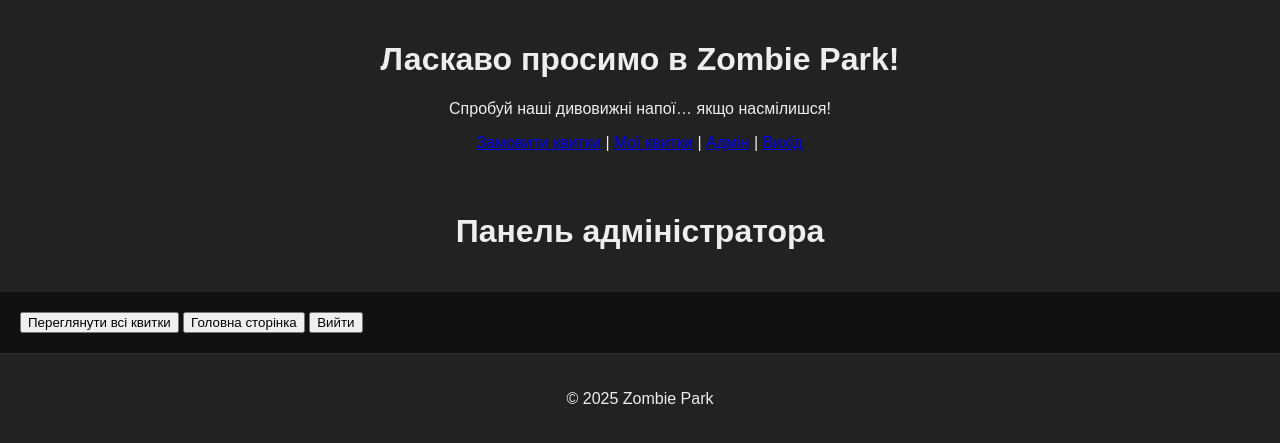
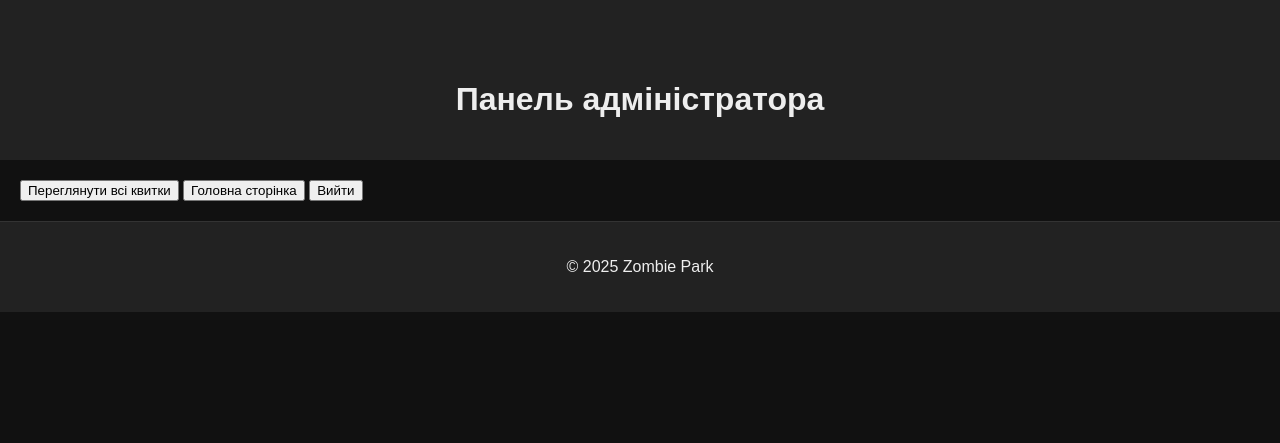
Before and after one commit to IgorDykun/ZombieParkRepository, a Flask app: page /admin_home in a window 1280 px wide. Shown: the top 443 px of the page. Run offline with Flask 3, Linux system fonts and the light colour scheme; a user stored in the database is signed in.

Commit message:
Save local changes before rebase

```diff
--- a/app.py
+++ b/app.py
@@ -23,15 +23,13 @@ def load_user(user_id):
 
 @app.route("/")
 def home():
-    # Якщо користувач уже увійшов, перенаправляємо за роллю
     if current_user.is_authenticated:
         if current_user.role == "admin":
             return redirect(url_for("admin_home"))
         else:
-            return redirect(url_for("home"))  # Можна змінити на сторінку замовлення квитків
-    return render_template("index.html")  # Лендінг з кнопками
+            return render_template("index.html")
+    return render_template("index.html")
 
-# --- Реєстрація ---
 @app.route("/register", methods=["GET", "POST"])
 def register():
     if request.method == "POST":
@@ -49,7 +47,6 @@ def register():
 
     return render_template("register.html")
 
-# --- Вхід ---
 @app.route("/login", methods=["GET", "POST"])
 def login():
     if request.method == "POST":
@@ -67,14 +64,12 @@ def login():
             flash("Невірний логін або пароль.")
     return render_template("login.html")
 
-# --- Вихід ---
 @app.route("/logout")
 @login_required
 def logout():
     logout_user()
     return redirect(url_for("home"))
 
-# --- Адмін: головна ---
 @app.route("/admin_home")
 @login_required
 def admin_home():
@@ -82,7 +77,6 @@ def admin_home():
         return "Доступ заборонено!", 403
     return render_template("admin_home.html")
 
-# --- Замовлення квитків ---
 @app.route("/tickets", methods=["GET", "POST"])
 @login_required
 def tickets():
@@ -101,7 +95,6 @@ def tickets():
             flash("Дата не може бути в минулому.", "warning")
             return redirect(url_for("tickets"))
 
-        # Встановлення ціни залежно від типу квитка
         ticket_prices = {"standard": 100, "vip": 200}
         total_price = ticket_prices.get(ticket_type, 100) * quantity
 
@@ -118,14 +111,12 @@ def tickets():
 
     return render_template("tickets.html")
 
-# --- Мої квитки ---
 @app.route("/my_tickets")
 @login_required
 def my_tickets():
     tickets = Ticket.query.filter_by(user_id=current_user.id).order_by(Ticket.event_date.desc()).all()
     return render_template("my_tickets.html", tickets=tickets)
 
-# --- Адмін: усі квитки ---
 @app.route("/admin/tickets")
 @login_required
 def admin_tickets():
--- a/templates/base.html
+++ b/templates/base.html
@@ -7,21 +7,6 @@
 </head>
 <body>
     <header>
-        <h1>Ласкаво просимо в Zombie Park!</h1>
-        <p>Спробуй наші дивовижні напої… якщо насмілишся!</p>
-        <nav>
-            {% if current_user.is_authenticated %}
-                <a href="{{ url_for('tickets') }}">Замовити квитки</a> |
-                <a href="{{ url_for('my_tickets') }}">Мої квитки</a> |
-                {% if current_user.role == 'admin' %}
-                    <a href="{{ url_for('admin_tickets') }}">Адмін</a> |
-                {% endif %}
-                <a href="{{ url_for('logout') }}">Вихід</a>
-            {% else %}
-                <a href="{{ url_for('login') }}">Увійти</a> |
-                <a href="{{ url_for('register') }}">Реєстрація</a>
-            {% endif %}
-        </nav>
     </header>
 
     <main>
```
Also changed, not shown: instance/zombiepark.db.
